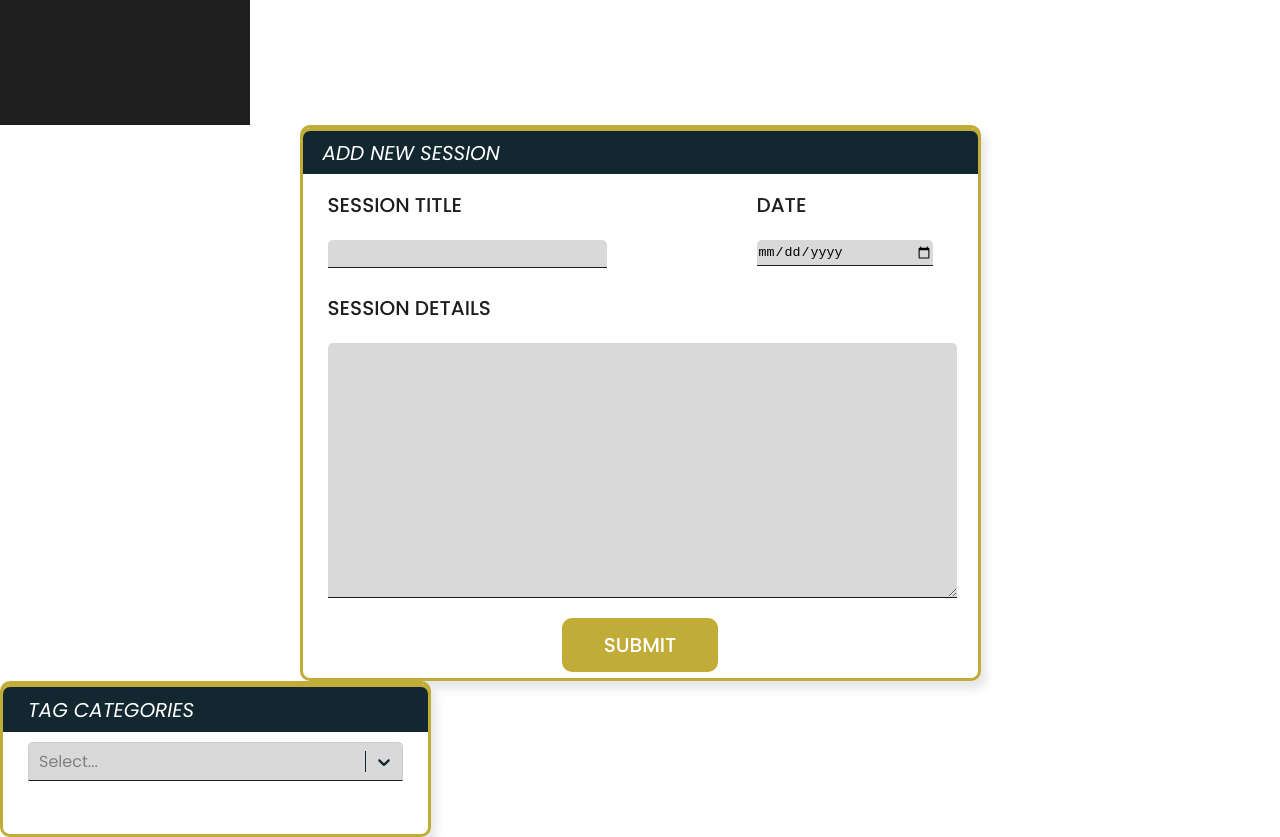
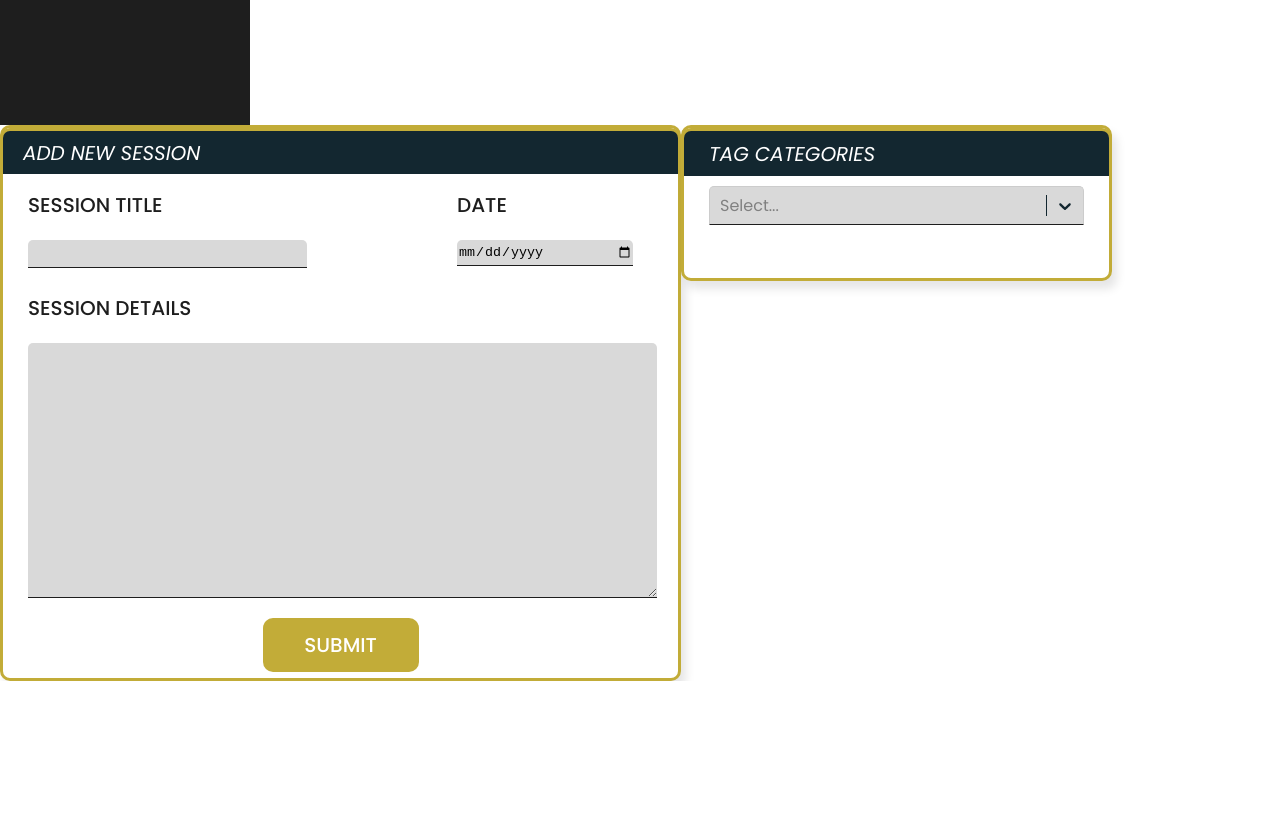
Before and after one commit to alliebourden/fableforge, a React (Vite) app: page /session-editor in a window 1280 px wide. Shown: the part 900-1737 px from the top of the page. After the commit the page ends 1581 px from the top, so only its background shows below. Built offline with nearby package versions, Linux system fonts and the light colour scheme.

Commit message:
style - grid layout for session-editor route

```diff
--- a/src/Routes.jsx
+++ b/src/Routes.jsx
@@ -13,10 +13,10 @@ const router = createBrowserRouter([
       {
         path: "session-editor",
         element: (
-          <>
+          <div style={{ display: "grid", gridTemplateColumns: "1fr 1fr" }}>
             <SessionForm />
             <CategoryTags />
-          </>
+          </div>
         ),
       },
     ],
--- a/src/components/CategoryTags.jsx
+++ b/src/components/CategoryTags.jsx
@@ -4,7 +4,7 @@ import Select from "react-select";
 const categoryStyle = {
   container: {
     width: "425px",
-    minHeight: "150px",
+    maxHeight: "150px",
     borderRadius: "10px",
     border: "3px solid #C2AC38",
     background: "#FFF",
```
